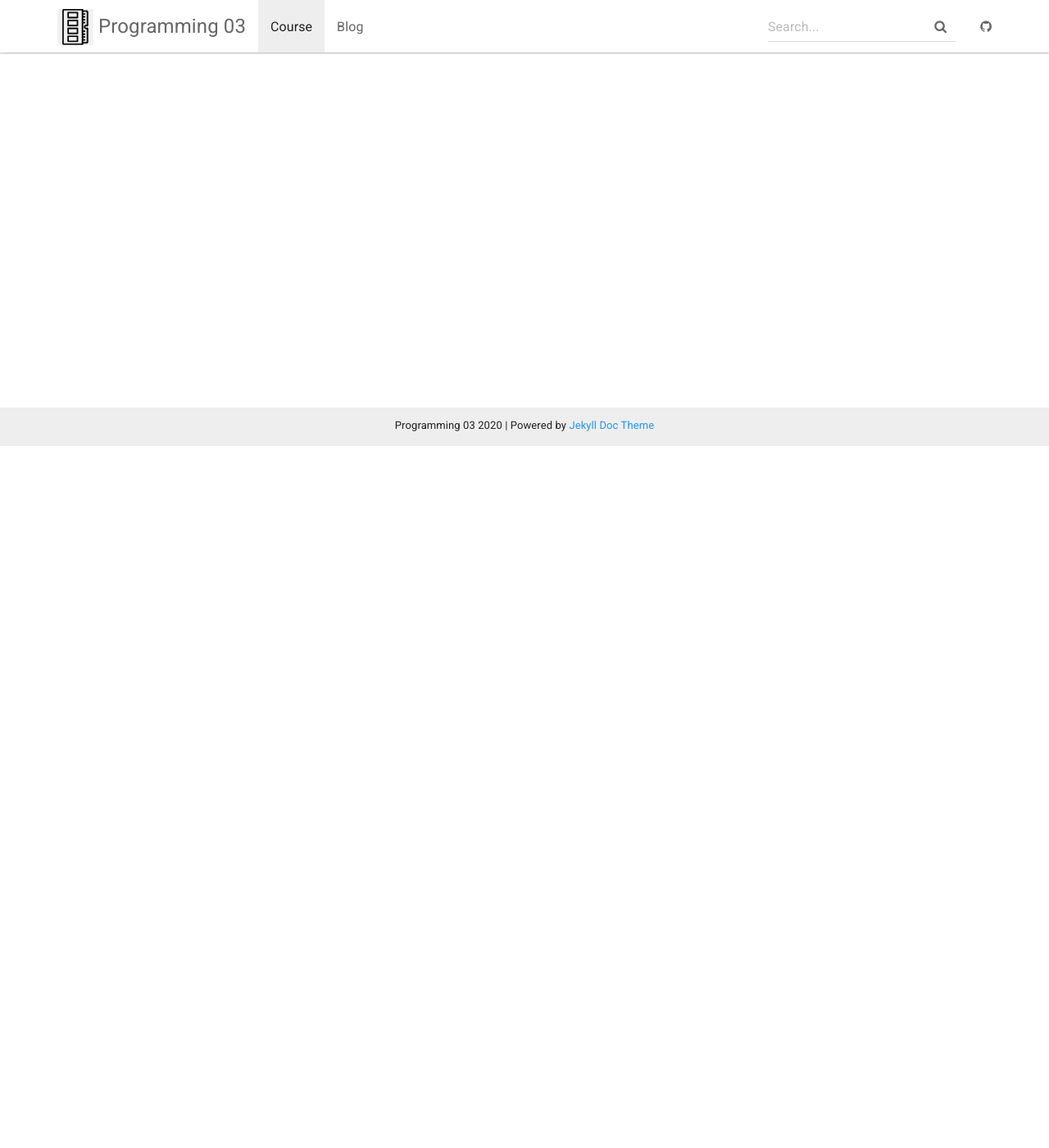
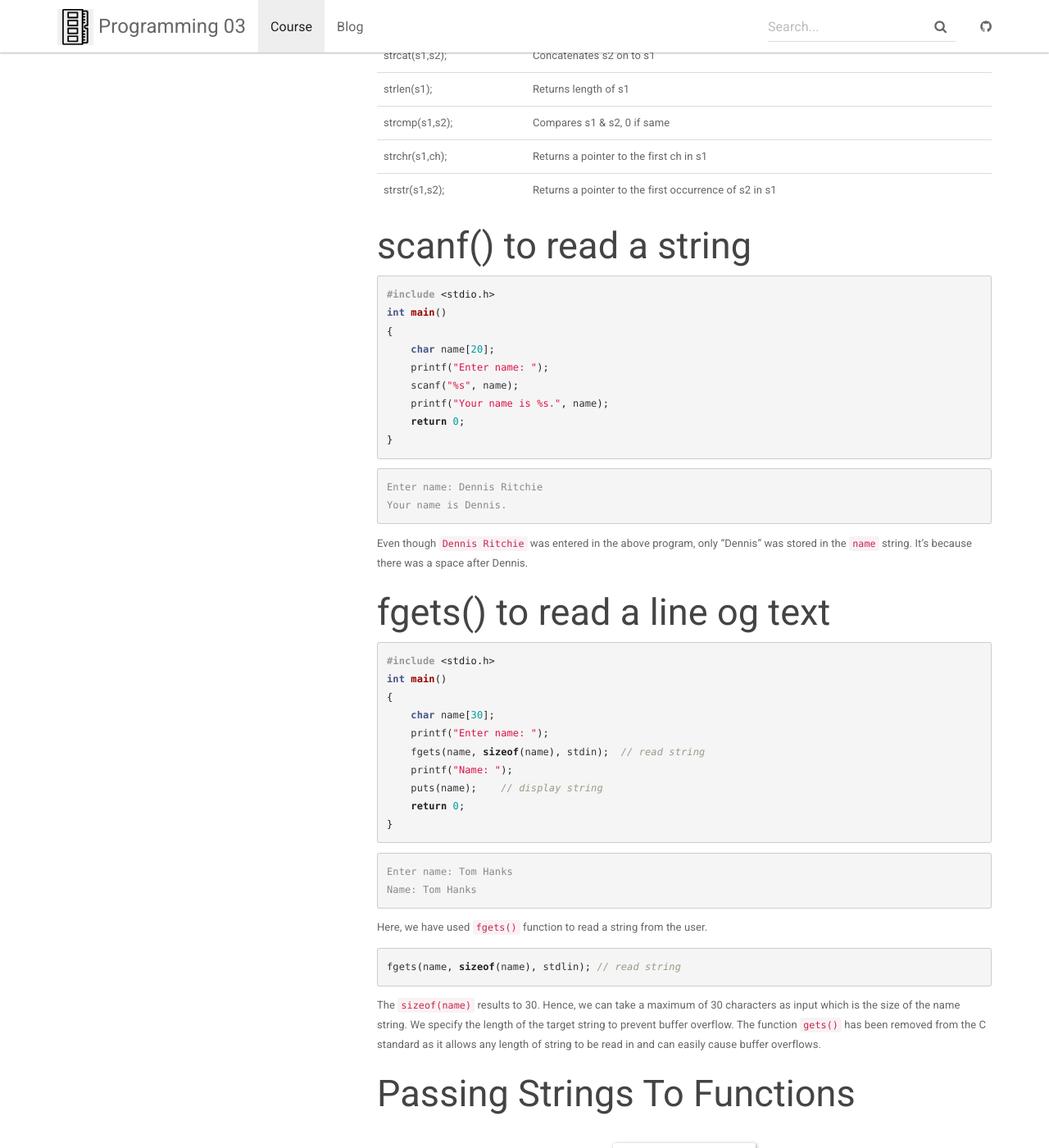
Before and after one commit to andyguestysj/prog03, a Jekyll site: the page built from _docs/topics/3-c/c2-04.md, in a window 1280 px wide and 1400 px high, scrolled down 856 px. Shown: the whole window at 82% size. Built offline with Jekyll 4.4.1, drawn with Linux system fonts in a browser that asks for light colours; some of the changed text lies outside the part shown.

````diff
--- a/_data/docs.yml
+++ b/_data/docs.yml
@@ -57,3 +57,7 @@
   - c2-02
   - c2-03
   - c2-task1
+
+- title: 4 C Data Structures
+  docs:
+  - cstruct-01
--- a/_docs/topics/3-c/c2-04.md
+++ b/_docs/topics/3-c/c2-04.md
@@ -4,3 +4,82 @@ permalink: /docs/c2-04/
 ---
 
 ## Strings are Arrays of Characters
+
+Strings in C are represented by a one dimensional array of characters that are terminated by a null character `\0`.
+
+```c
+char greet[6] = {'H','e','l','l','o','\0'};
+char greet[] = "Hello"; // null character \0 added automatically
+
+
+char greet[6];
+greet = "Hello"; // Will not work - the `strcpy()` function must be used instead.
+```
+
+Strings, like all arrays, are stored in consecutive spaces in memory.
+
+<centre><img src="/assets/img/topic3/stringmem.jpg" alt="Char Array/String in memory"></centre>
+
+## String Functions
+
+From the `#include<string.h>` library.
+
+|Function|What it does|
+|---|---|
+|strcpy(s1,s2);|Copies s2 in to s1|
+|strcat(s1,s2);|Concatenates s2 on to s1|
+|strlen(s1);|Returns length of s1|
+|strcmp(s1,s2);|Compares s1 & s2, 0 if same|
+|strchr(s1,ch);|Returns a pointer to the first ch in s1|
+|strstr(s1,s2);|Returns a pointer to the first occurrence of s2 in s1|
+
+## scanf() to read a string
+
+```c
+#include <stdio.h>
+int main()
+{
+    char name[20];
+    printf("Enter name: ");
+    scanf("%s", name);
+    printf("Your name is %s.", name);
+    return 0;
+}
+```
+
+```console
+Enter name: Dennis Ritchie
+Your name is Dennis.
+```
+
+Even though `Dennis Ritchie` was entered in the above program, only "Dennis" was stored in the `name` string. It's because there was a space after Dennis.
+
+## fgets() to read a line og text
+
+```c
+#include <stdio.h>
+int main()
+{
+    char name[30];
+    printf("Enter name: ");
+    fgets(name, sizeof(name), stdin);  // read string
+    printf("Name: ");
+    puts(name);    // display string
+    return 0;
+}
+```
+
+```console
+Enter name: Tom Hanks
+Name: Tom Hanks
+```
+
+Here, we have used `fgets()` function to read a string from the user.
+
+```c
+fgets(name, sizeof(name), stdlin); // read string
+```
+
+The `sizeof(name)` results to 30. Hence, we can take a maximum of 30 characters as input which is the size of the name string. We specify the length of the target string to prevent buffer overflow.  The function `gets()` has been removed from the C standard as it allows any length of string to be read in and can easily cause buffer overflows.
+
+## Passing Strings To Functions
````
Also changed, not shown: _docs/topics/3-c/c2-01.md (+9 -0 lines), _docs/topics/4-cstruct/cstruct-01.md (added, +498 -0 lines), _docs/topics/4-cstruct/cstruct-02.md (added, +10 -0 lines), assets/img/topic4/linklist.jpg (added).
